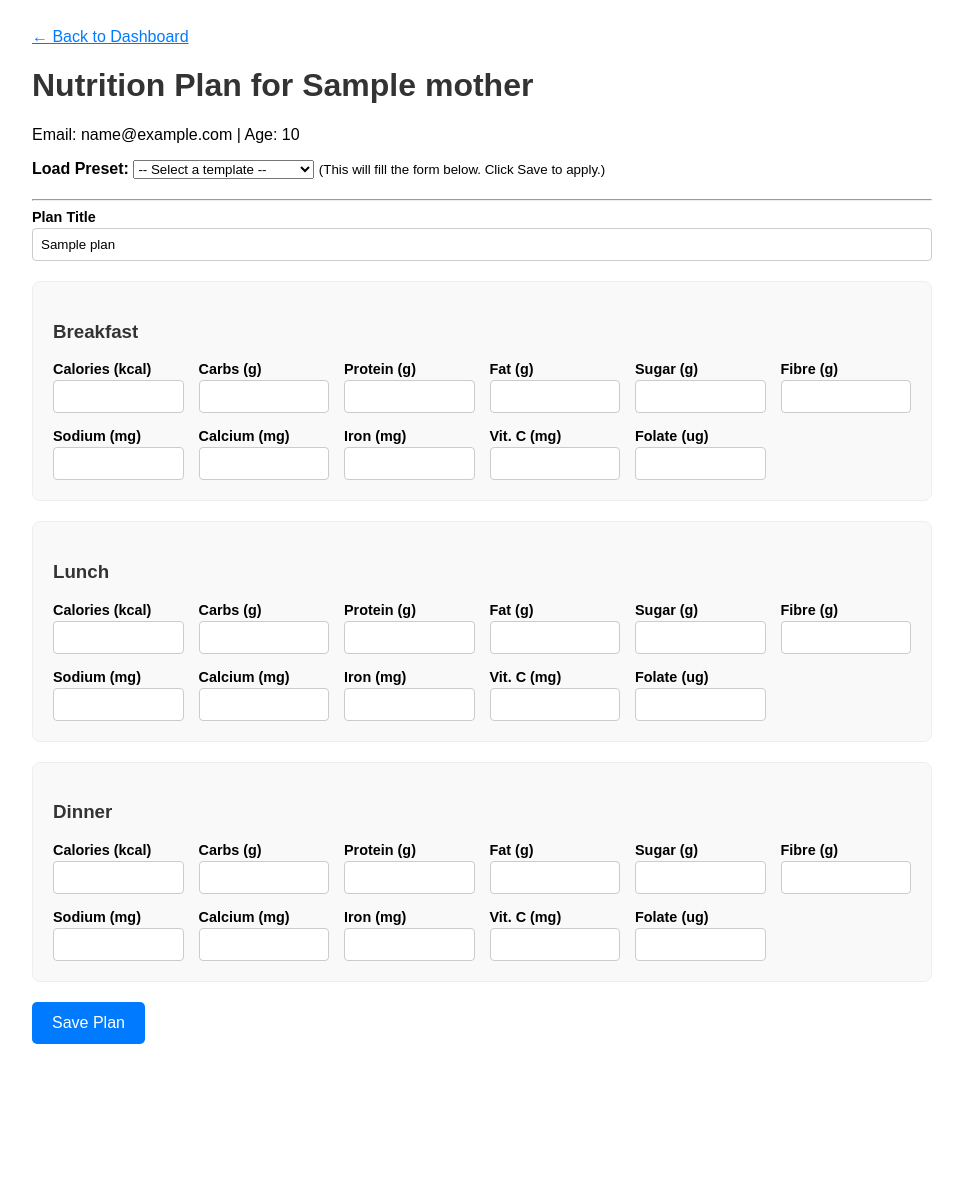
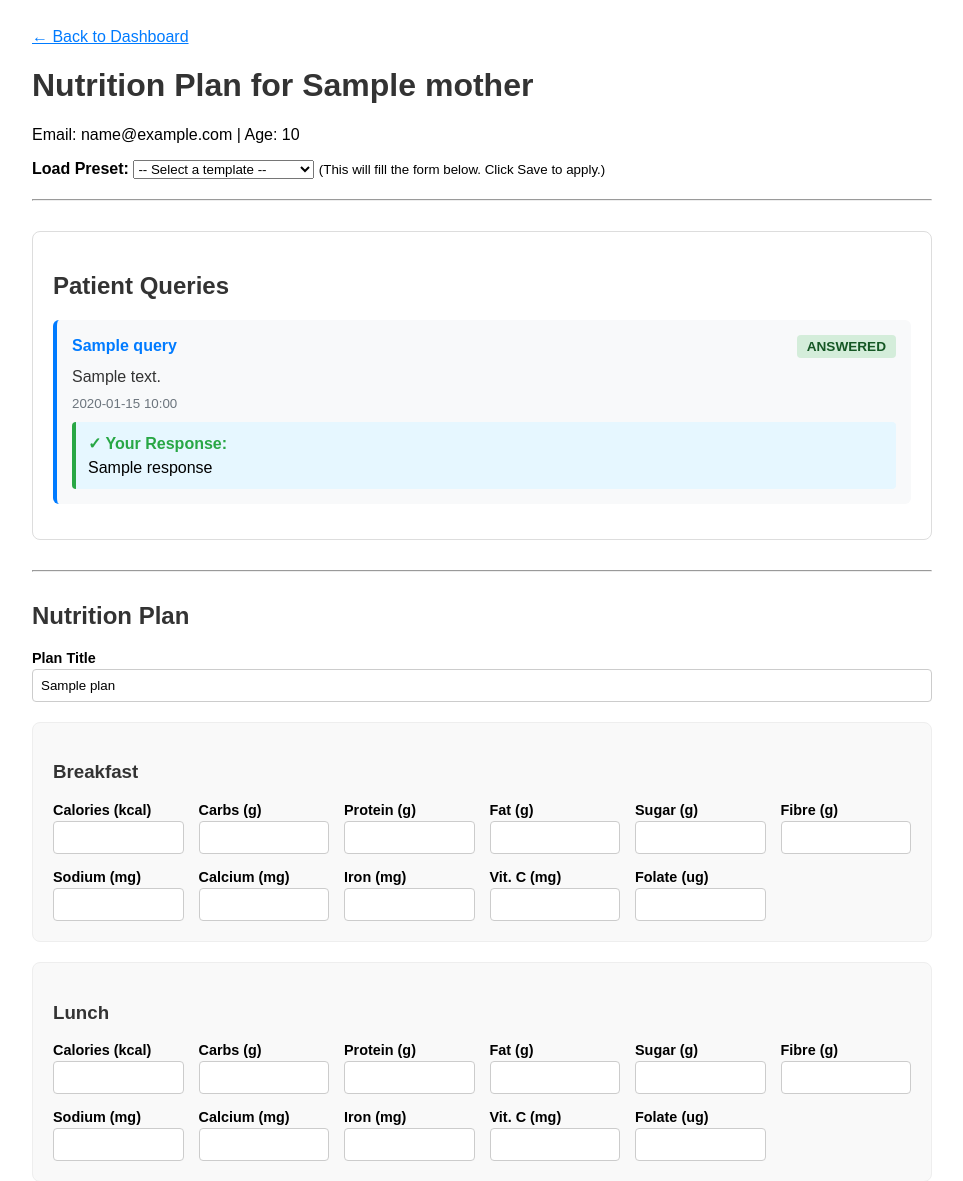
Before and after one commit to BhavyaV05/mothers_nutrition, a Flask app: template latest_imp/templates/doctor_profile.html in a window 1280 px wide. Shown: the top 1181 px of the page, without its empty margins (158-1121 px from the left). Before the commit the page ends 1044 px from the top, so only its background shows below. Run offline with Flask 3, Linux system fonts and the light colour scheme; the template is opened without the code that fills it: most values are stand-ins (such as "Sample title", 1, 10 or a date in 2020).

Commit message:
Doctor queries

```diff
--- a/latest_imp/app.py
+++ b/latest_imp/app.py
@@ -234,10 +234,15 @@ def doctor_patient_profile(mother_id):
     today = datetime.now().strftime("%Y-%m-%d")
     active_plan = get_active_plan_for_mother_and_date(mother_id, today)
 
+    # Fetch queries for this mother
+    from models import db
+    queries = list(db.get_collection('queries').find({"motherId": mother_id}).sort("createdAt", -1))
+
     return render_template("doctor_profile.html",
                            mother=mother,
                            plan=active_plan, # This is her saved plan (or None)
-                           presets=json.dumps(RDA_PRESETS) # Pass presets as JSON
+                           presets=json.dumps(RDA_PRESETS), # Pass presets as JSON
+                           queries=queries # Pass queries for this mother
                           )
 @app.route("/api/mothers/assigned/<doctor_id>", methods=["GET"])
 def get_assigned_mothers_api(doctor_id):
@@ -455,6 +460,34 @@ def get_mother_queries(mother_id):
         q["_id"] = str(q["_id"])
     return jsonify(queries)
 
+# Doctor responds to a query
+@app.route("/query/<query_id>/respond", methods=["POST"])
+def respond_to_query(query_id):
+    if session.get('role') != 'doctor':
+        return redirect(url_for('login'))
+
+    response_text = request.form.get('response')
+    if not response_text:
+        flash("Response cannot be empty.", "error")
+        return redirect(request.referrer or url_for('doctor_page'))
+
+    from models import db
+    try:
+        db.get_collection('queries').update_one(
+            {"_id": ObjectId(query_id)},
+            {"$set": {
+                "response": response_text,
+                "respondedAt": datetime.utcnow(),
+                "respondedBy": session.get('user_id'),
+                "status": "answered"
+            }}
+        )
+        flash("Response sent successfully!", "success")
+    except Exception as e:
+        flash(f"Error sending response: {e}", "error")
+
+    return redirect(request.referrer or url_for('doctor_page'))
+
 # API: Remaining nutrients for the day
 @app.route("/api/nutrients/remaining/<mother_id>", methods=["GET"])
 def get_remaining_nutrients(mother_id):
--- a/latest_imp/templates/doctor_profile.html
+++ b/latest_imp/templates/doctor_profile.html
@@ -23,6 +23,18 @@
         .flash { padding: 15px; margin-bottom: 20px; border-radius: 5px; }
         .flash.success { background: #d4edda; color: #155724; border: 1px solid #c3e6cb; }
         .flash.error { background: #f8d7da; color: #721c24; border: 1px solid #f5c6cb; }
+
+        /* Queries section */
+        .queries-section { background: #fff; border: 1px solid #ddd; border-radius: 8px; padding: 20px; margin-top: 30px; }
+        .query-item { background: #f8f9fa; border-left: 4px solid #007bff; padding: 15px; margin-bottom: 15px; border-radius: 6px; }
+        .query-header { display: flex; justify-content: space-between; align-items: center; margin-bottom: 10px; }
+        .query-status { padding: 4px 10px; border-radius: 4px; font-size: 0.85em; font-weight: 600; }
+        .status-open { background: #fff3cd; color: #856404; }
+        .status-answered { background: #d4edda; color: #155724; }
+        .query-response { background: #e6f7ff; border-left: 4px solid #28a745; padding: 12px; margin-top: 10px; border-radius: 4px; }
+        .response-form { margin-top: 10px; }
+        .response-form textarea { width: 100%; min-height: 80px; padding: 10px; border: 1px solid #ccc; border-radius: 4px; resize: vertical; }
+        .response-form button { margin-top: 8px; padding: 8px 16px; font-size: 14px; }
     </style>
 </head>
 <body>
@@ -53,6 +65,45 @@
         </div>
 
         <hr>
+
+        <!-- Queries Section -->
+        <div class="queries-section">
+            <h2>Patient Queries</h2>
+            {% if queries and queries|length > 0 %}
+                {% for query in queries %}
+                <div class="query-item">
+                    <div class="query-header">
+                        <strong style="color: #007bff;">{{ query.subject }}</strong>
+                        <span class="query-status {{ 'status-answered' if query.response else 'status-open' }}">
+                            {{ 'ANSWERED' if query.response else 'OPEN' }}
+                        </span>
+                    </div>
+                    <p style="margin: 8px 0; color: #333;">{{ query.message }}</p>
+                    <small style="color: #6c757d;">{{ query.createdAt.strftime('%Y-%m-%d %H:%M') if query.createdAt else 'N/A' }}</small>
+
+                    {% if query.response %}
+                    <div class="query-response">
+                        <strong style="color: #28a745;">✓ Your Response:</strong>
+                        <p style="margin: 6px 0 0 0;">{{ query.response }}</p>
+                    </div>
+                    {% else %}
+                    <div class="response-form">
+                        <form method="POST" action="{{ url_for('respond_to_query', query_id=query._id) }}">
+                            <textarea name="response" placeholder="Type your response here..." required></textarea>
+                            <button type="submit">Send Response</button>
+                        </form>
+                    </div>
+                    {% endif %}
+                </div>
+                {% endfor %}
+            {% else %}
+                <p style="color: #6c757d;"><em>No queries from this patient yet.</em></p>
+            {% endif %}
+        </div>
+
+        <hr style="margin: 30px 0;">
+
+        <h2>Nutrition Plan</h2>
 
         <form method="POST">
 
```
